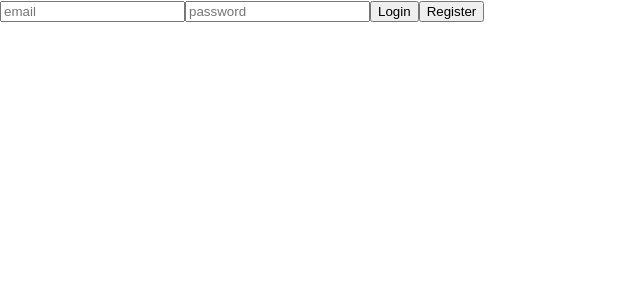
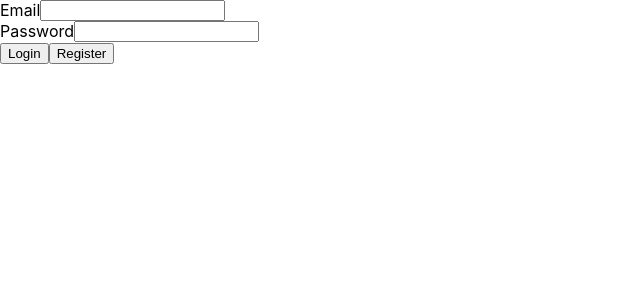
Before and after one commit to edsztukowski/robots, a React (Create React App) app: page /admin in a window 1280 px wide. Shown: the top 300 px of the page, without its empty margins (0-640 px from the left). Built offline with nearby package versions, Linux system fonts and the light colour scheme.

Commit message:
Adding text input component

```diff
--- /dev/null
+++ b/src/Components/Inputs/TextField.tsx
@@ -0,0 +1,35 @@
+import { FC } from 'react'
+import styled from '@emotion/styled'
+
+interface TextProps {
+  value: string
+  label: string
+  onChange: React.Dispatch<React.SetStateAction<string>>
+  placeholder?: string
+}
+
+const TextContainer = styled.div`
+  display: flex;
+`
+
+const StyledInput = styled.input``
+
+const StyledLabel = styled.label``
+
+export const TextField: FC<TextProps> = ({
+  value,
+  onChange,
+  label,
+  placeholder,
+}) => {
+  return (
+    <TextContainer>
+      <StyledLabel>{label}</StyledLabel>
+      <StyledInput
+        placeholder={placeholder}
+        value={value}
+        onChange={(e) => onChange(e.target.value)}
+      />
+    </TextContainer>
+  )
+}
--- a/src/Pages/Login/Login.tsx
+++ b/src/Pages/Login/Login.tsx
@@ -1,8 +1,9 @@
 import { FC, useState } from 'react'
 import { loginPOST } from '../../network/POST/login'
 import { AuthToken } from '../../hooks/useAuth'
+import { registerPOST } from '../../network/POST/register'
+import { TextField } from '../../Components/Inputs/TextField'
 import styled from '@emotion/styled'
-import { registerPOST } from '../../network/POST/register'
 interface LoginProps {
   setToken: (authToken: AuthToken) => void
 }
@@ -33,22 +34,10 @@ export const Login: FC<LoginProps> = ({ setToken }) => {
     <div>
       <form onSubmit={handleSubmit}>
         <NameContainer show={register}>
-          <input
-            placeholder="name"
-            value={name}
-            onChange={(e) => setName(e.target.value)}
-          />
+          <TextField label="Name" value={name} onChange={setName} />
         </NameContainer>
-        <input
-          placeholder="email"
-          value={email}
-          onChange={(e) => setEmail(e.target.value)}
-        />
-        <input
-          placeholder="password"
-          value={password}
-          onChange={(e) => setPassword(e.target.value)}
-        />
+        <TextField label="Email" value={email} onChange={setEmail} />
+        <TextField label="Password" value={password} onChange={setPassword} />
         <button type="submit">{!register ? 'Login' : 'Register'}</button>
         <button type="button" onClick={() => setRegister(!register)}>
           {!register ? 'Register' : 'Back to Login'}
```
